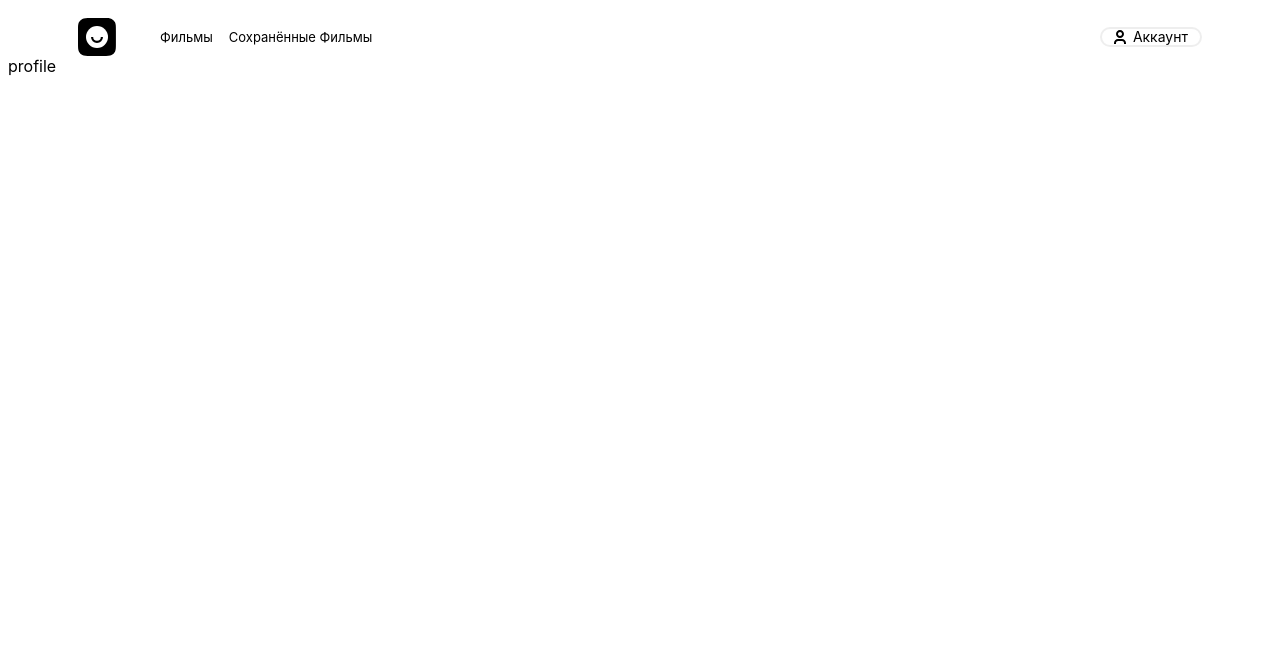
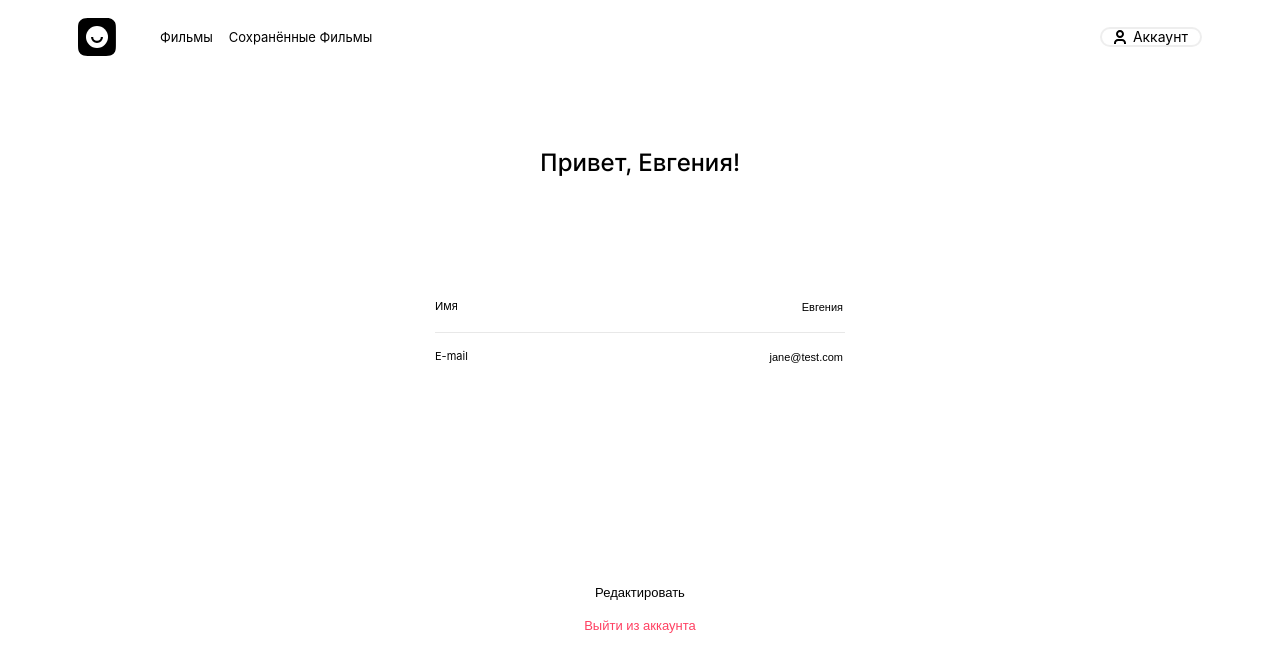
Before and after one commit to Shigatsi/movies-explorer-frontend, a React app: page /profile in a window 1280 px wide. Built offline with nearby package versions, Linux system fonts and the light colour scheme; a web font is replaced by a local one.

Commit message:
feat: Profile added

```diff
--- a/src/componets/App/App.css
+++ b/src/componets/App/App.css
@@ -9,7 +9,6 @@
   text-rendering: optimizeLegibility;
   background-color: #fff;
   min-width: 320px;
-  min-height:100vh;
   margin: 0 auto;
   font-family: 'Inter', Arial, sans-serif;
   position: relative;
--- a/src/componets/App/App.js
+++ b/src/componets/App/App.js
@@ -7,6 +7,7 @@ import Header from '../Header/Header';
 import Main from '../Main/Main';
 import Footer from '../Footer/Footer';
 import PageNotFound from '../PageNotFound/PageNotFound';
+import Profile from '../Profile/Profile';
 
 function App() {
   return (
@@ -29,7 +30,7 @@ function App() {
         </Route>
         <Route path = '/profile'>
           <Header />
-          profile
+          <Profile />
         </Route>
         <Route path = '/sign-up'>
           sign-up
--- a/src/componets/Footer/Footer.js
+++ b/src/componets/Footer/Footer.js
@@ -1,5 +1,4 @@
 import React from 'react';
-import { Link, Route } from 'react-router-dom';
 
 import './Footer.css';
 
@@ -27,13 +26,13 @@ function Footer () {
           <p className="footer__copyright">&#169;{getYear()}</p>
           <ul className="footer__nav">
             <li className="foter__list-item">
-              <Link to='https://praktikum.yandex.ru/' className="footer__link" className="footer__link">Яндекс.Практикум</Link>
+              <a href='https://praktikum.yandex.ru/' className="footer__link" className="footer__link">Яндекс.Практикум</a>
             </li>
             <li className="foter__list-item">
-              <Link to='https://github.com/Shigatsi' className="footer__link" className="footer__link">Github</Link>
+              <a href='https://github.com/Shigatsi' className="footer__link" className="footer__link">Github</a>
             </li>
             <li className="foter__list-item">
-              <Link to='https://www.facebook.com/profile.php?id=100013576034548' className="footer__link" className="footer__link">Facebook</Link>
+              <a href='https://www.facebook.com/profile.php?id=100013576034548' className="footer__link" className="footer__link">Facebook</a>
             </li>
           </ul>
         </>
@@ -41,13 +40,13 @@ function Footer () {
         <>
           <ul className="footer__nav">
             <li className="foter__list-item">
-              <Link to='https://praktikum.yandex.ru/' className="footer__link" className="footer__link">Яндекс.Практикум</Link>
+              <a href='https://praktikum.yandex.ru/' className="footer__link" className="footer__link">Яндекс.Практикум</a>
             </li>
             <li className="foter__list-item">
-              <Link to='https://github.com/Shigatsi' className="footer__link" className="footer__link">Github</Link>
+              <a href='https://github.com/Shigatsi' className="footer__link" className="footer__link">Github</a>
             </li>
             <li className="foter__list-item">
-              <Link to='https://www.facebook.com/profile.php?id=100013576034548' className="footer__link" className="footer__link">Facebook</Link>
+              <a href='https://www.facebook.com/profile.php?id=100013576034548' className="footer__link" >Facebook</a>
             </li>
           </ul>
           <p className="footer__copyright">&#169;{getYear()}</p>
--- a/src/componets/Header/Header.css
+++ b/src/componets/Header/Header.css
@@ -1,6 +1,6 @@
 .header {
   display: flex;
-  margin:18px 70px 0;
+  margin:18px 70px;
   align-items:center;
   justify-content: space-between;
 }
--- /dev/null
+++ b/src/componets/Profile/Profile.css
@@ -0,0 +1,85 @@
+.profile {
+  display: flex;
+  flex-direction: column;
+  align-items: center;
+}
+.profile__form {
+  display: flex;
+  flex-direction: column;
+  align-items: center;
+}
+
+.profile__form-subtitle{
+  font-weight: 500;
+  font-size: 24px;
+  line-height: 29px;
+  padding-top:74px;
+  margin:0;
+}
+
+.profile__form-items{
+  list-style: none;
+  display: flex;
+  flex-direction: column;
+  padding: 123px 0 0 0 ;
+  margin:0;
+  gap: 17px
+}
+
+.profile__form-item{
+  display: flex;
+  width: 410px;
+  justify-content: space-between;
+}
+
+.profile__form-item:first-of-type{
+  padding-bottom:17px;
+  border-bottom: 1px solid #E8E8E8;
+}
+
+.profile__form-label{
+  font-size: 11px;
+  line-height: 13px;
+}
+
+.profile__form-input {
+  border: none;
+  font-size: 11px;
+  line-height: 13px;
+  text-align: end;
+}
+
+.profile__form-input:focus{
+  outline: none;
+}
+
+.profile__btn{
+  border: none;
+  font-size: 13px;
+  line-height: 16px;
+  background-color: #fff;
+}
+
+.profile__btn:focus{
+  outline: none;
+}
+
+.profile__btn:hover{
+  cursor: pointer;
+  opacity: 70%;
+  transition: .2s ease-in-out;
+}
+
+.profile__edit-btn {
+  padding-top: 220px;
+  color:#000;
+}
+
+.profile__logout-btn {
+  border: none;
+  background-color: #fff;
+  font-size: 13px;
+  line-height: 16px;
+  color: #FF4062;
+  padding-top: 16px;
+}
--- /dev/null
+++ b/src/componets/Profile/Profile.js
@@ -0,0 +1,63 @@
+import React from 'react';
+import { render } from 'react-dom';
+
+import './Profile.css';
+
+function Profile({  }) {
+
+  const [userData, setUserData] = React.useState({
+    name: 'Евгения',
+    email: 'jane@test.com'
+  })
+
+  function handleChangeUserData (evt) {
+    const {name, value} = evt.target;
+    setUserData({[name]:value})
+  }
+
+
+  function handleSubmit(e) {
+    e.preventDefault();
+  }
+  return(
+    <div className="profile">
+      <form onSubmit={handleSubmit} className="profile__form">
+        <h2 className= "profile__form-subtitle">Привет, {userData.name}!</h2>
+        <ul className="profile__form-items">
+          <li className="profile__form-item">
+            <label className="profile__form-label">Имя</label>
+            <input
+              type="text"
+              id="form_name"
+              name="name"
+              minLength="2"
+              maxLength="40"
+              pattern="[а-яёА-ЯЁA-Za-z \-]*"
+              required
+              className="profile__form-input"
+              value={userData.name}
+              onChange={handleChangeUserData}/>
+          </li>
+          <li className="profile__form-item">
+            <label className="profile__form-label">E-mail</label>
+            <input
+              type="email"
+              id="form_email"
+              name="email"
+              minLength="3"
+              maxLength="40"
+              required
+              className="profile__form-input"
+              value={userData.email}
+              onChange={handleChangeUserData}/>
+          </li>
+        </ul>
+      </form>
+      <span className='form__input-error form__input-error_hidden' id='form_input-error'></span>
+      <button className= "profile__btn profile__edit-btn">Редактировать</button>
+      <button id="profile_logout-btn"className=" profile__btn profile__logout-btn">Выйти из аккаунта</button>
+    </div>
+  )
+};
+
+export default Profile;
```
